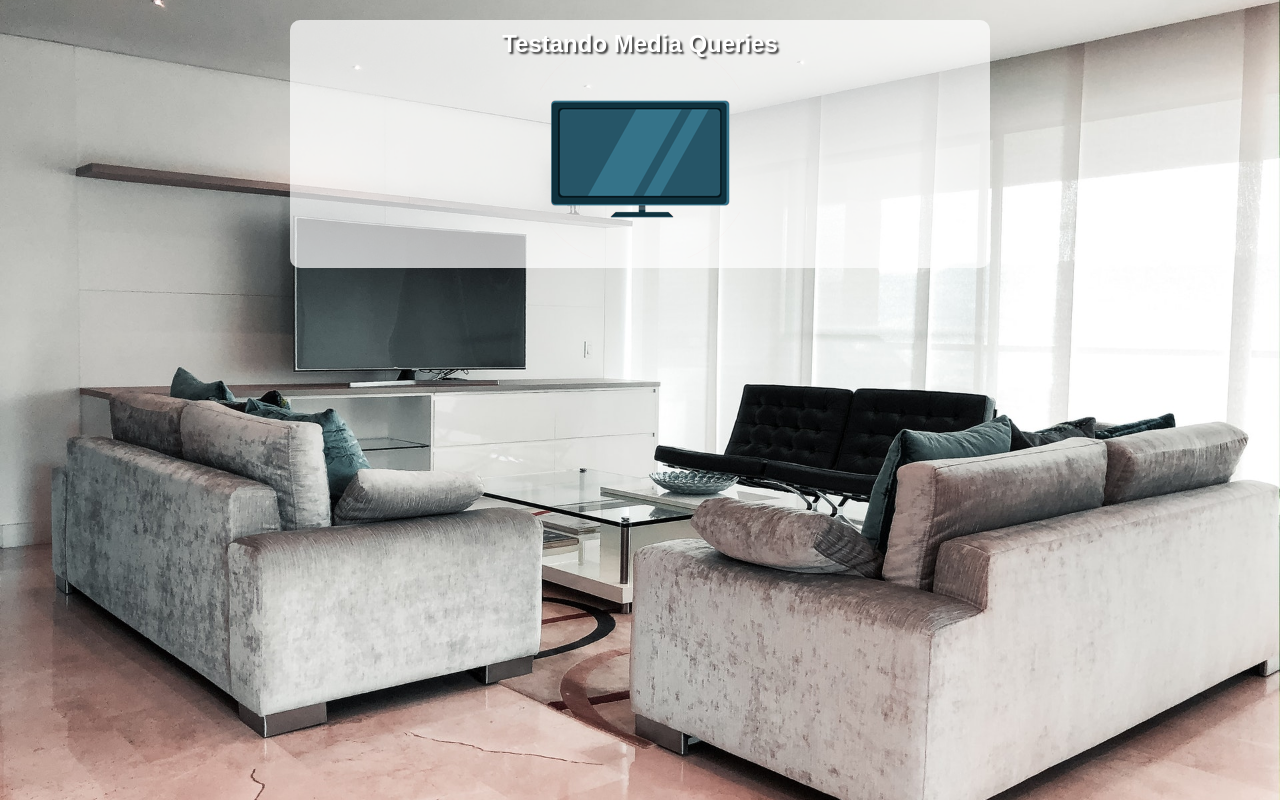
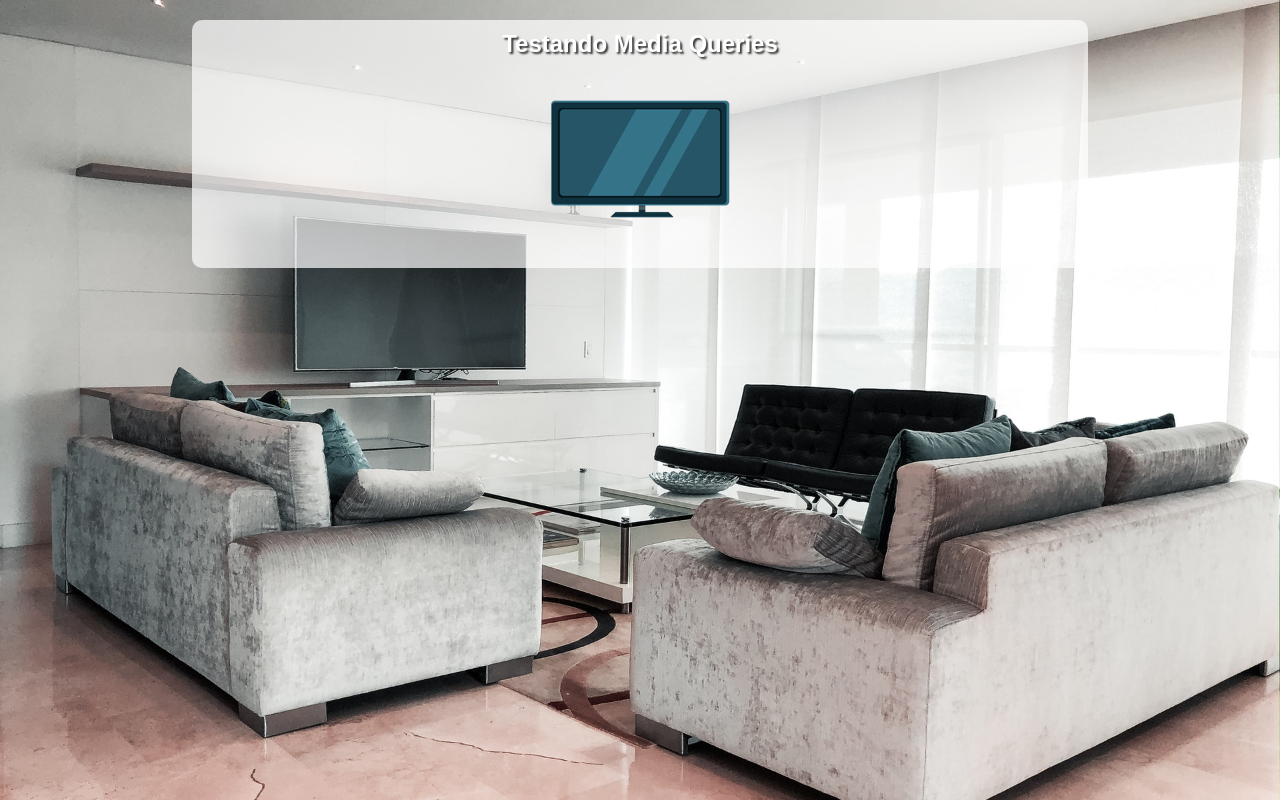
Before and after one commit to gillaercio/Mobile-first, a plain HTML site: page index.html in a window 1280 px wide. Drawn offline with Linux system fonts and the light colour scheme.

Commit message:
Ajustando responsividade

```diff
--- a/styles/index.css
+++ b/styles/index.css
@@ -21,7 +21,7 @@ body {
 
 main {
   background-color: rgba(255, 255, 255, 0.7);
-  width: 400px;
+  width: 70vw;
   margin: auto;
   margin-top: 20px;
   border-radius: 10px;
--- a/styles/media-query.css
+++ b/styles/media-query.css
@@ -49,10 +49,6 @@
     background-image: url(../imagens/back-tv.jpg);
   }
 
-  main {
-    width: 700px;
-  }
-
   img#phone { display: none; }
   img#tablet { display: none; }
   img#print { display: none; }
```
